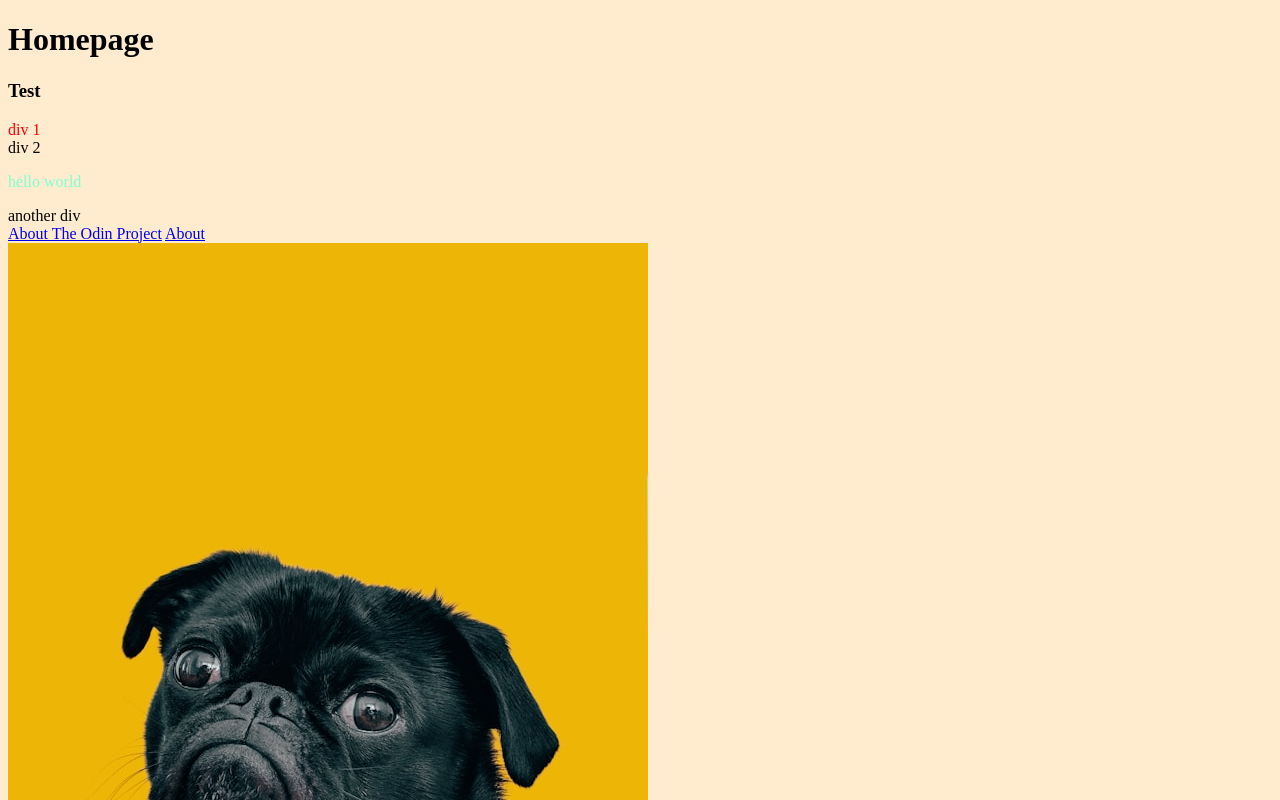
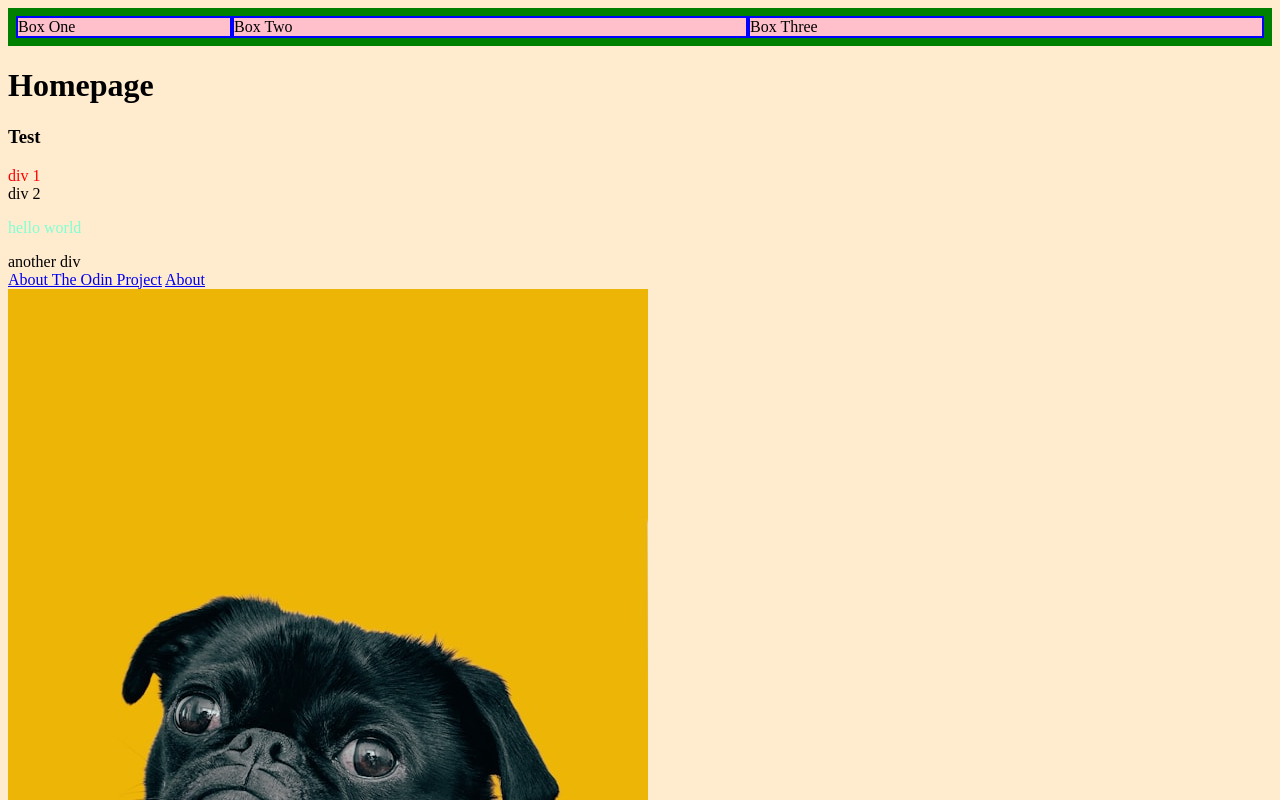
Before and after one commit to shantorrejos/odinD-links-and-images, a plain HTML site: page index.html in a window 1280 px wide. Shown: the top 800 px of the page. Drawn offline with Linux system fonts and the light colour scheme.

Commit message:
Add divs to experiment flexbox

```diff
--- a/index.html
+++ b/index.html
@@ -7,6 +7,13 @@
     <link rel="stylesheet" href="styles.css">
 </head>
 <body>
+
+    <div class="container">
+        <div class="content" id="one">Box One</div>
+        <div class="content" id="two">Box Two</div>
+        <div class="content" id="three">Box Three</div>
+    </div>
+
     <h1>Homepage</h1>
     <h3>Test</h3>
     <div class="gradea cullen">div 1</div>
--- a/styles.css
+++ b/styles.css
@@ -10,3 +10,31 @@
 .gradea.cullen {
     color: red;
 }
+
+
+.container {
+    display: flex;
+    padding: 8px;
+    background: green;
+}
+
+.content#one {
+    width: 100px;
+}
+
+.content#two {
+    width: 400px;
+}
+
+.content#three {
+    width: 400px;
+}
+
+
+.content {
+    background: pink;
+    border-style: solid;
+    border-color: blue;
+    border-width: 2px;
+    flex: 1 1 auto;
+}
```
